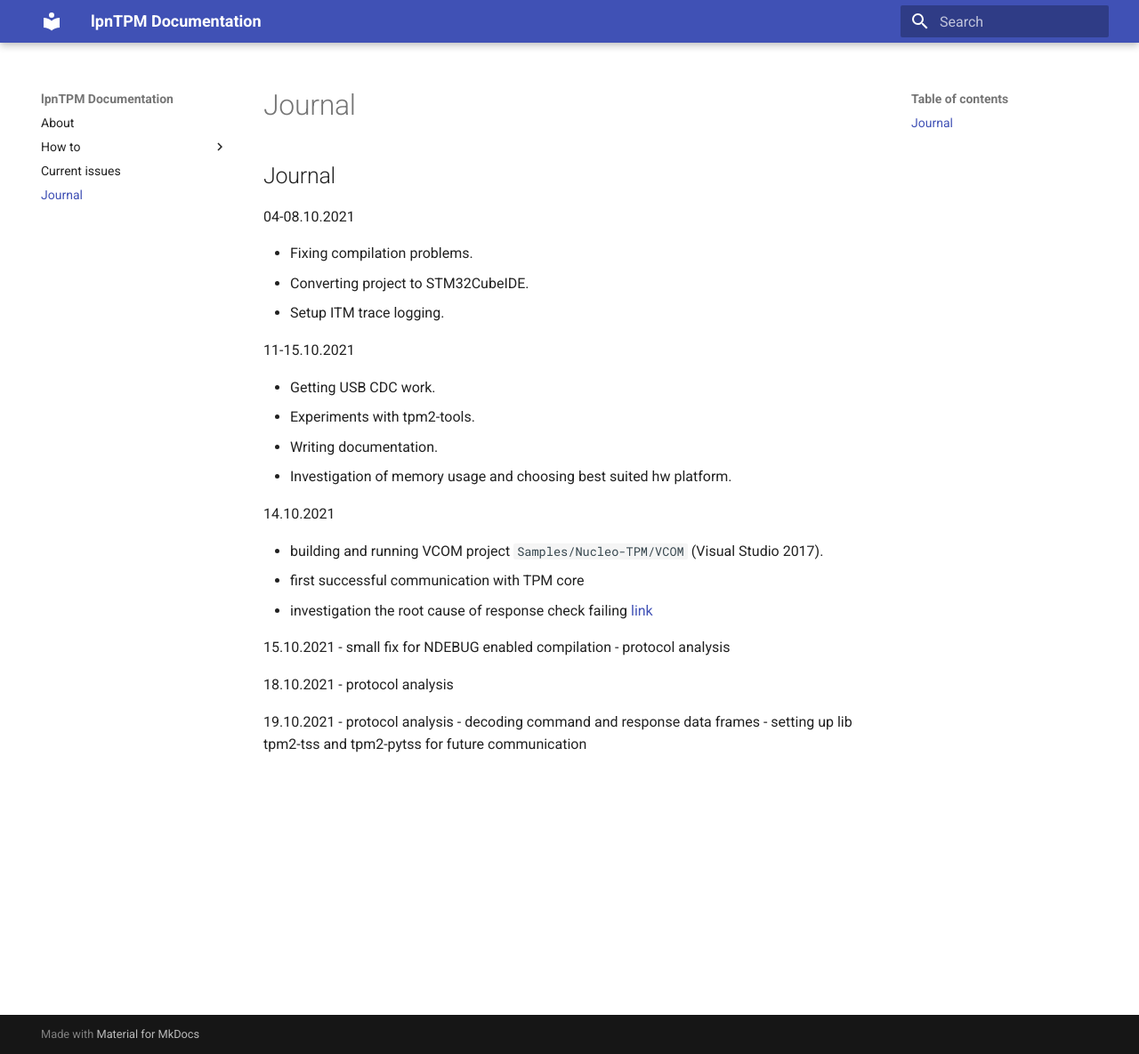
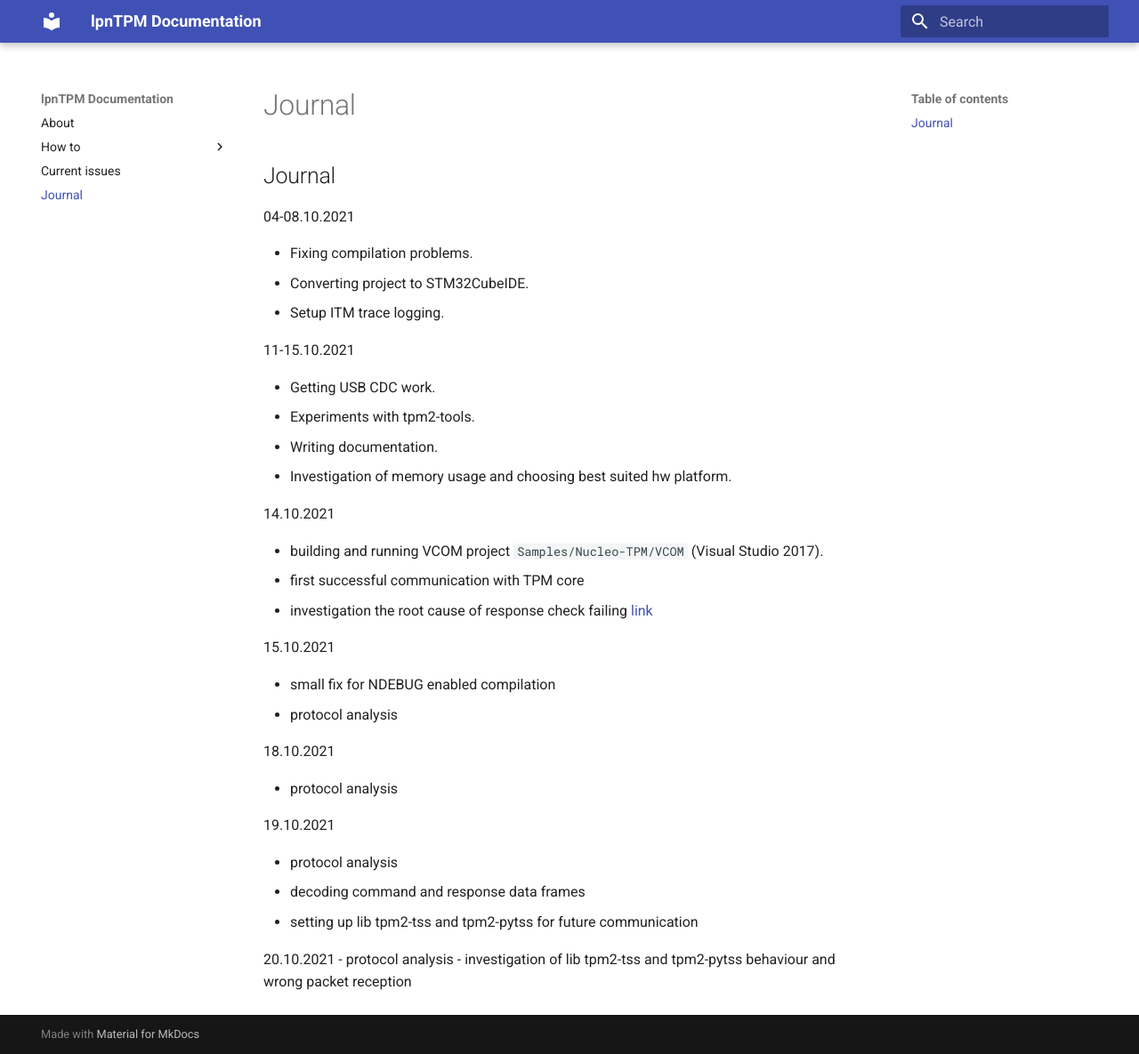
Before and after one commit to lpn-plant/lpntpm-docs, an MkDocs documentation site: the page built from docs/journal.md, in a window 1280 px wide and 1185 px high. Shown: the whole window at 89% size. Built offline with MkDocs 1.6.1 and Material for MkDocs 9.7.7, drawn with Linux system fonts in a browser that asks for light colours.

Commit message:
journal.md updated

```diff
--- a/docs/journal.md
+++ b/docs/journal.md
@@ -22,13 +22,21 @@
 [link](https://github.com/lpn-plant/ms-tpm-20-ref/blob/master/Samples/Nucleo-TPM/VCOM/VCOM-TPM/VCOM-TPM.cpp#L198)
 
 15.10.2021
+
 - small fix for NDEBUG enabled compilation
 - protocol analysis
 
 18.10.2021
+
 - protocol analysis
 
 19.10.2021
+
 - protocol analysis
 - decoding command and response data frames
 - setting up lib tpm2-tss and tpm2-pytss for future communication
+
+20.10.2021
+- protocol analysis
+- investigation of lib tpm2-tss and tpm2-pytss behaviour and wrong packet
+reception
```
